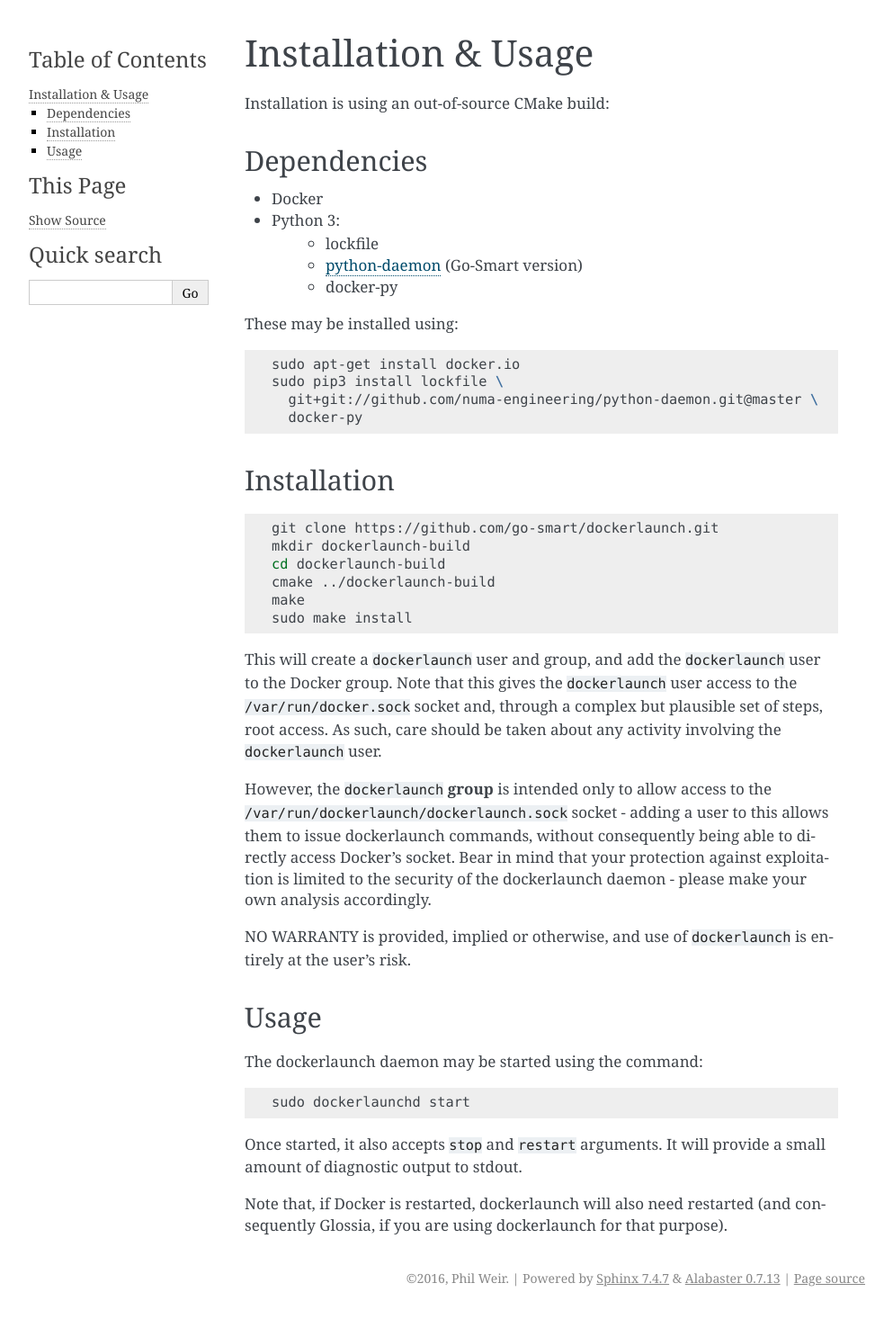
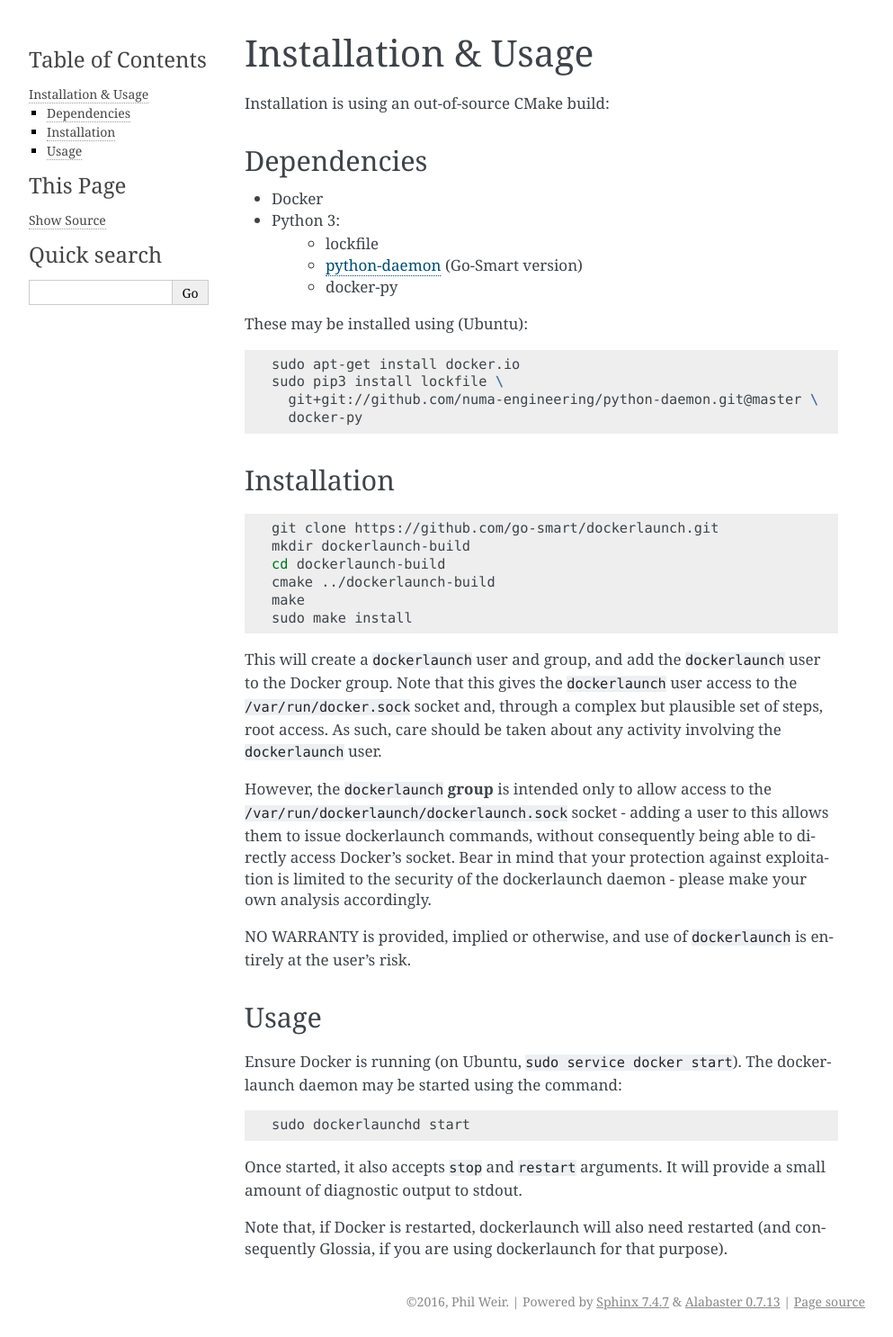
Before and after one commit to go-smart/dockerlaunch, a Sphinx documentation site: the page built from docs/installation.rst, in a window 1280 px wide. Shown: the whole page at 90% size, without its empty margins (148-1141 px from the left). Built offline with Sphinx 7.4.7, drawn with Linux system fonts in a browser that asks for light colours; before the commit the page ends 1460 px from its top, so only the background shows below that.

Commit message:
add docker start reminder

```diff
--- a/docs/installation.rst
+++ b/docs/installation.rst
@@ -12,7 +12,7 @@
         - `python-daemon <https://github.com/go-smart/python-daemon>`_ (Go-Smart version)
         - docker-py
 
-These may be installed using:
+These may be installed using (Ubuntu):
 
 .. code-block:: bash
 
@@ -56,6 +56,7 @@
 Usage
 -----
 
+Ensure Docker is running (on Ubuntu, ``sudo service docker start``).
 The dockerlaunch daemon may be started using the command:
 
 .. code-block:: bash
```
